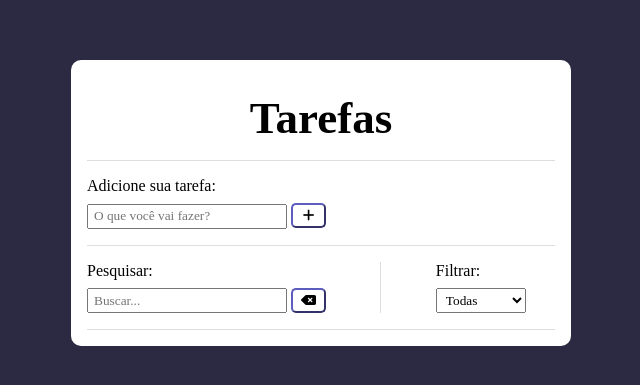
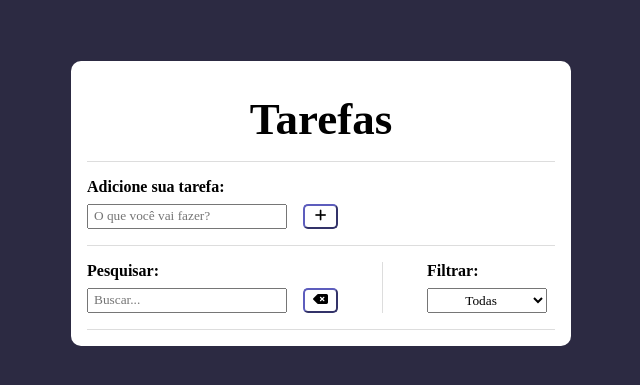
Before and after one commit to rodrigodesouzasantos97/ToDo, a plain HTML site: page index.html in a window 1280 px wide. Shown: the part 197-582 px from the top of the page, without its empty margins (319-959 px from the left). Drawn offline with Linux system fonts and the light colour scheme; a web font is replaced by a local one.

Commit message:
Corrections in CSS and HTML

```diff
--- a/css/styles.css
+++ b/css/styles.css
@@ -23,6 +23,35 @@ body {
 
 ul {
   list-style: none;
+}
+
+input{
+  height: 25px;
+  width: 200px;
+  padding: 2px 5px;
+}
+
+button{
+  height: 25px;
+  width: 35px;
+  background-color: var(--main-container-color);
+  border-radius: 5px;
+  border-color: var(--input-border-color);
+  transition: 0.4s;
+  cursor: pointer;
+  display: flex;
+  justify-content: center;
+  align-items: center;
+}
+
+button:hover{
+  background-color: var(--input-hover-color);
+  color: var(--main-container-color);
+}
+
+.input-and-button{
+  display: flex;
+  gap: 1rem;
 }
 
 #container{
@@ -51,55 +80,11 @@ ul {
 #search-form h4,
 #dropdown h4{
   margin-bottom: 0.5rem;
-  font-weight: normal;
-}
-
-#task-form-input,
-#task-form-submit-btn,
-#edit-form-input,
-#edit-form-submit-btn,
-#edit-form-cancel-btn,
-#search-input,
-#search-erase-btn,
-#filter,
-.todo-btns button{
-  height: 25px;
-  width: 200px;
-  padding: 2px 5px;
-}
-
-#task-form-submit-btn,
-#edit-form-submit-btn,
-#edit-form-cancel-btn,
-#search-erase-btn,
-.todo-btns button{
-  width: 35px;
-  padding: 0;
-  background-color: var(--main-container-color);
-  border-radius: 5px;
-  border-color: var(--input-border-color);
-  transition: 0.4s;
-}
-
-#edit-form-cancel-btn,
-#filter{
-  width: 90px;
-}
-
-#task-form-submit-btn:hover,
-#edit-form-submit-btn:hover,
-#edit-form-cancel-btn:hover,
-#search-erase-btn:hover,
-.todo-btns button:hover{
-  background-color: var(--input-hover-color);
-  color: var(--main-container-color);
-}
-
-i{
-  margin-top: 2px;
+  font-weight: bold;
 }
 
 #edit-form-cancel-btn{
+  width: 90px;
   display: block;
   margin-top: 1rem;
 }
@@ -110,8 +95,20 @@ i{
 
 #search-form{
   border-right: 1px solid var(--border-color);
-  padding-right: 3.4rem;
-  margin-right: 3.4rem;
+  padding-right: 2.75rem;
+  margin-right: 2.75rem;
+}
+
+#dropdown{
+  display: flex;
+  flex-direction: column;
+  flex: 1;
+  margin-right: 0.5rem;
+}
+
+#filter{
+  height: 25px;
+  text-align: center;
 }
 
 .todo{
@@ -134,8 +131,13 @@ i{
 
 .done{
   background-color: var(--background-color);
+  transition: 0.4s;
+}
+
+.done h3{
   color: var(--main-container-color);
   text-decoration: line-through;
+  font-style: italic;
 }
 
 .hide{
--- a/index.html
+++ b/index.html
@@ -24,6 +24,7 @@
       </header>
       <form id="task-form">
         <p>Adicione sua tarefa:</p>
+        <div class="input-and-button">
           <input
             type="text"
             id="task-form-input"
@@ -32,24 +33,29 @@
           <button id="task-form-submit-btn">
             <i class="fa-solid fa-plus"></i>
           </button>
+        </div>
       </form>
 
       <form id="edit-form" class="hide">
         <p>Edite sua tarefa:</p>
+        <div class="input-and-button">
           <input type="text" id="edit-form-input" />
           <button id="edit-form-submit-btn">
             <i class="fa-solid fa-check-double"></i>
           </button>
+        </div>
         <button id="edit-form-cancel-btn">Cancelar</button>
       </form>
 
       <div id="toolbar">
         <form id="search-form">
           <h4>Pesquisar:</h4>
+          <div class="input-and-button">
             <input type="text" id="search-input" placeholder="Buscar..." />
             <button id="search-erase-btn">
               <i class="fa-solid fa-delete-left"></i>
             </button>
+          </div>
         </form>
 
         <div id="dropdown">
@@ -63,7 +69,7 @@
       </div>
 
       <ul id="todo-list">
-        <!-- <li class="todo">
+        <!-- <li class="todo done">
           <h3>Ir ao mercado</h3>
           <div class="todo-btns">
             <button class="done-btn"><i class="fa-solid fa-check"></i></button>
```
Lines whose indentation alone changed are shown as unchanged.
